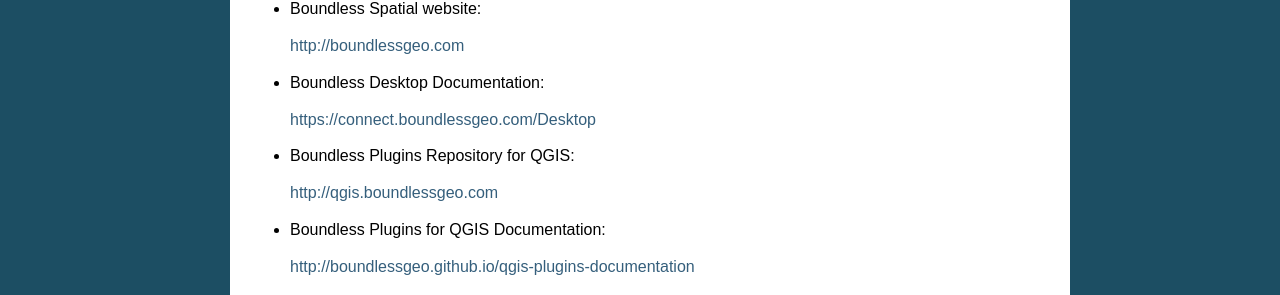
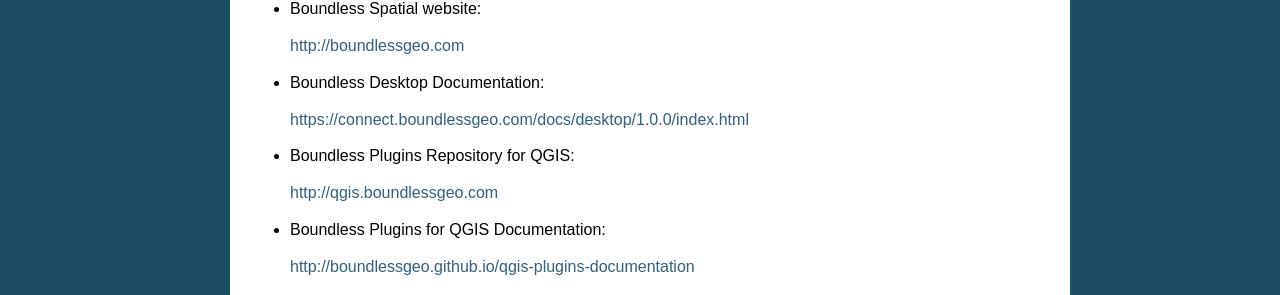
Before and after one commit to planetfederal/desktop-documentation, a Sphinx documentation site: the page built from installers/source/README.rst, in a window 1280 px wide. Shown: the part 949-1244 px from the top of the page. Built offline with Sphinx 7.4.7, drawn with Linux system fonts in a browser that asks for light colours; some of the changed lines change nothing that is shown.

Commit message:
Updates documentation link in connect domain

```diff
--- a/installers/source/README.rst
+++ b/installers/source/README.rst
@@ -82,7 +82,7 @@
 
 * Boundless Desktop Documentation:
 
-  https://connect.boundlessgeo.com/Desktop
+  https://connect.boundlessgeo.com/docs/desktop/1.0.0/index.html
 
 * Boundless Plugins Repository for QGIS:
 
```
